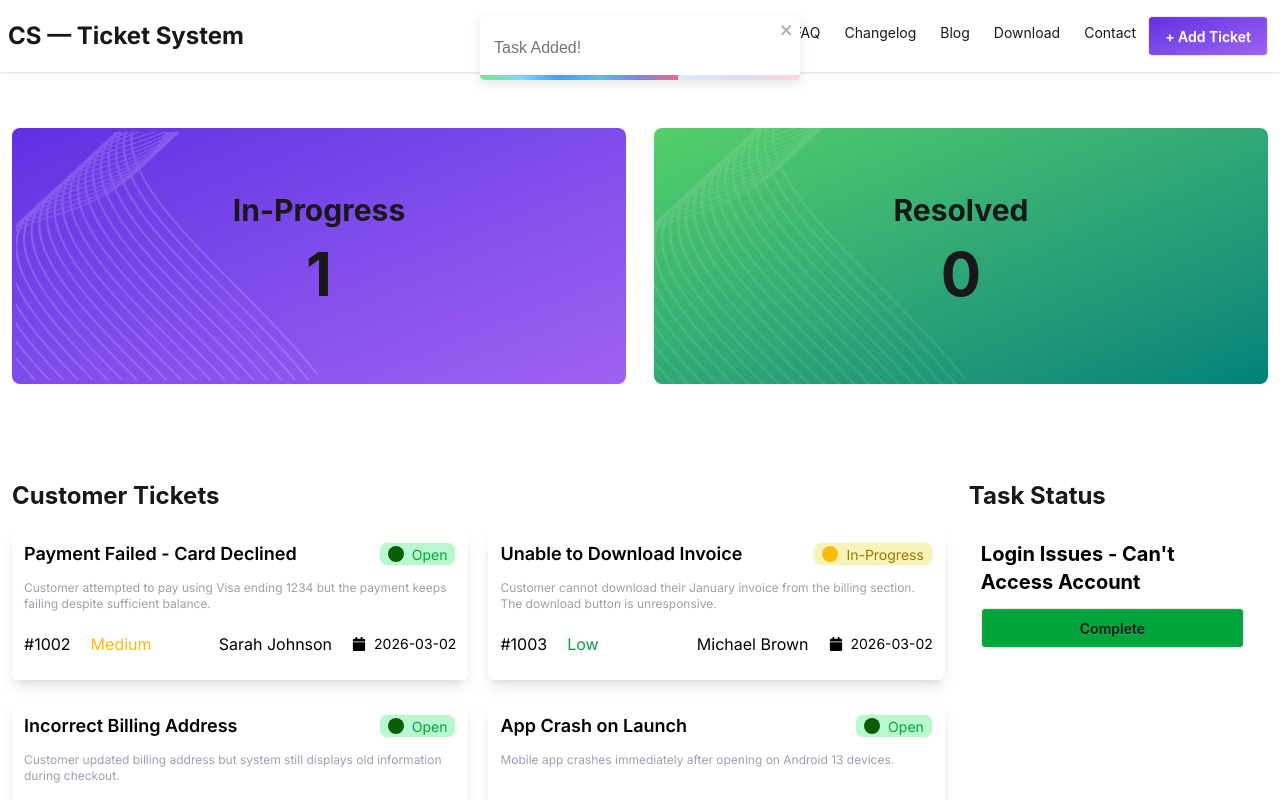
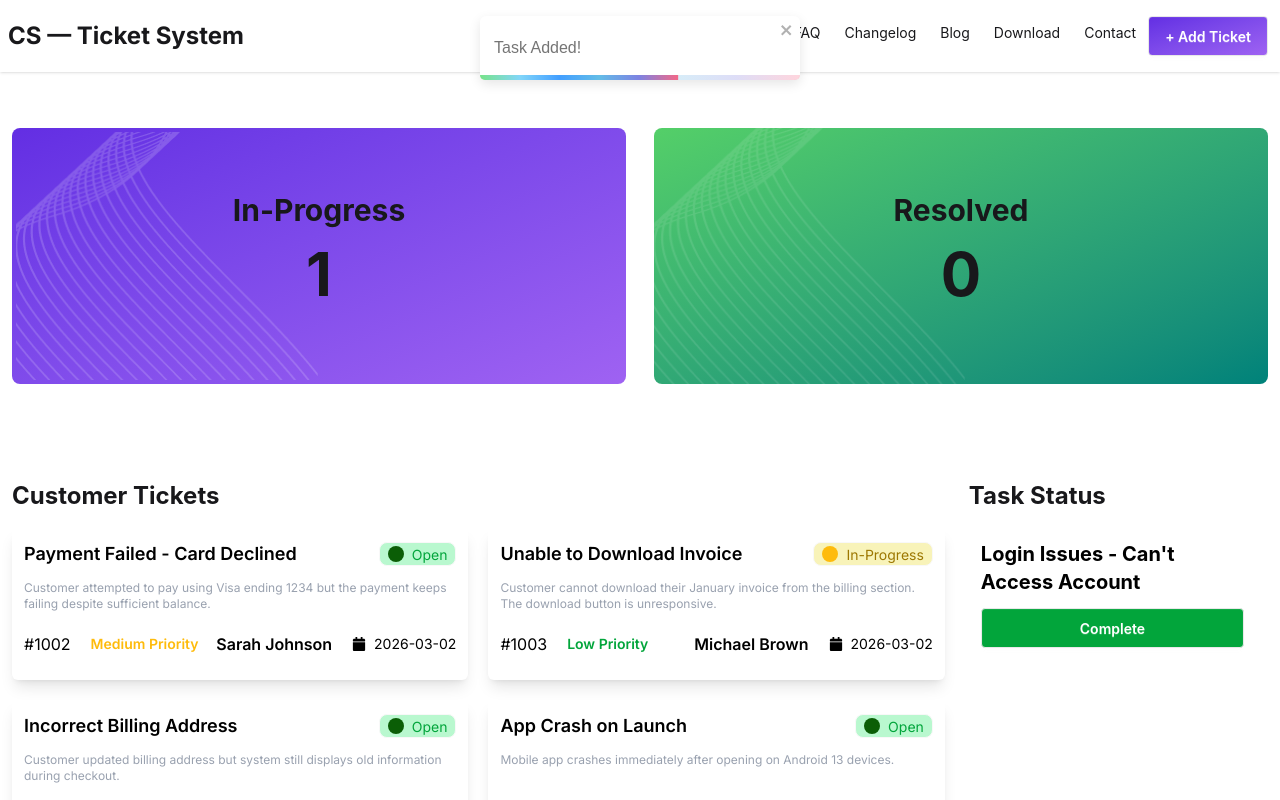
Before and after one commit to Sabbirahmed0007/customer-support-zone, a React (Vite) app: page / in a window 1280 px wide. Both pictures are taken after a click on the element 240 px from the left and 604 px from the top of the page. Shown: the top 800 px of the page. Built offline with nearby package versions, Linux system fonts and the light colour scheme.

Commit message:
updated the ui

```diff
--- a/src/Components/Tasks/Task.jsx
+++ b/src/Components/Tasks/Task.jsx
@@ -8,7 +8,7 @@ const Task = ({ ticket, handleResolvedTask }) => {
         <div className='p-3 bg-white text-black font-inte rounded-md'>
             <h1 className='text-left mb-3 text-xl font-bold'>{title}</h1>
             <div>
-                <button onClick={() => handleResolvedTask(ticket)} className='btn w-full bg-[#02A53B]'>Complete</button>
+                <button onClick={() => handleResolvedTask(ticket)} className='btn w-full text-white bg-[#02A53B]'>Complete</button>
             </div>
         </div>
     );
--- a/src/Components/TicketContainers/TicketCard.jsx
+++ b/src/Components/TicketContainers/TicketCard.jsx
@@ -20,10 +20,10 @@ const TicketCard = ({ ticket, handleTicket }) => {
             <div className='flex items-center justify-between my-3'>
                 <div className='flex items-center justify-center gap-5'>
                     <p>#{id}</p>
-                    <p className={`${priority.toLowerCase() === 'high' ? 'text-[#F83044]' : priority.toLowerCase() === 'medium' ? 'text-[#FEBB0C]' :'text-[#02A53B]'}`}>{ priority}</p>
+                    <p className={`${priority.toLowerCase() === 'high' ? 'text-[#F83044]' : priority.toLowerCase() === 'medium' ? 'text-[#FEBB0C]' :'text-[#02A53B]'} font-semibold text-sm`}>{ priority} Priority</p>
                 </div>
                 <div className='flex items-center justify-center gap-5'>
-                    <h2>{customer}</h2>
+                    <h2 className=' font-semibold'>{customer}</h2>
                     <p className='flex items-center gap-2 text-sm'><FaCalendar></FaCalendar>{ createdAt}</p>
                 </div>
 
--- a/src/Components/TicketContainers/TicketContainer.jsx
+++ b/src/Components/TicketContainers/TicketContainer.jsx
@@ -46,7 +46,7 @@ const TicketContainer = ({ ticketPromises, ticketCount, setTicketCount, resolveC
                 <h1 className='text-left mb-4 text-2xl font-bold'>Customer Tickets</h1>
                 <div>
                      {
-                        remainedTickets.length === 0? <div className='flex items-center justify-center h-96'><h1>Opps! No Ticket Remained</h1></div>:<div className='grid grid-cols-1 lg:grid-cols-2 items-center gap-5'>
+                        remainedTickets.length === 0? <div className='flex items-center justify-center h-96'><h1>Opps! No Ticket Found</h1></div>:<div className='grid grid-cols-1 lg:grid-cols-2 items-center gap-5'>
 
                 {
                     remainedTickets.map(ticket=><TicketCard ticket={ticket} handleTicket={handleTicket} key={ticket.id}></TicketCard>)
@@ -58,9 +58,9 @@ const TicketContainer = ({ ticketPromises, ticketCount, setTicketCount, resolveC
             </div>
             <div className='w-full lg:w-1/4  px-3 box-border'>
                 <h1 className='text-left mb-4 text-2xl font-bold '>Task Status</h1>
-                <div>
+                <div className='mb-5'>
                     {
-                        ticketCount.length === 0 ? <div className='h-80 '>Select a ticket to add to Task Status</div> :<div className='space-y-4 h-80 overflow-auto'>
+                        ticketCount.length === 0 ? <div className=' '>Select a ticket to add to Task Status</div> :<div className='space-y-4 h-80 overflow-auto'>
                     {
                         ticketCount.map(ticket => <Task ticket={ticket} handleResolvedTask={handleResolvedTask} key={ticket.id}></Task>)
                     }
```
